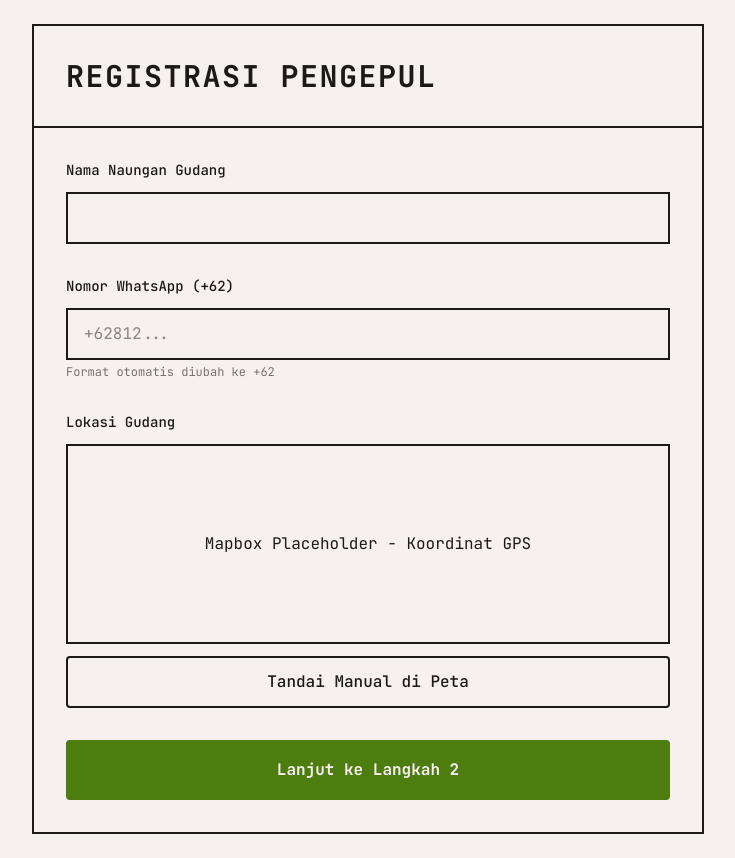
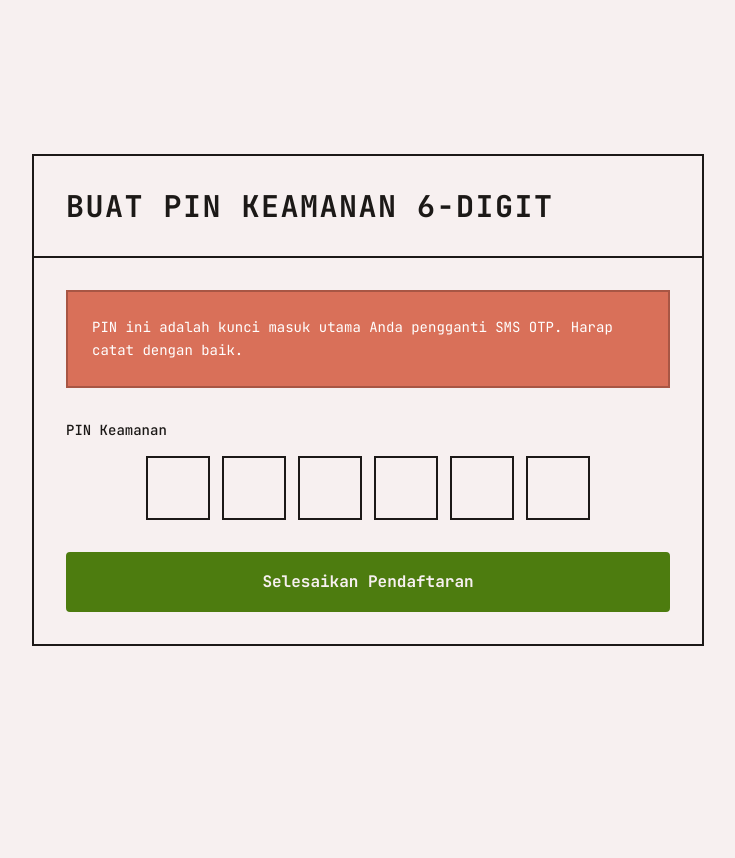
Before and after one commit to Cantaloopstrap/v0-agri-karta-base-layout, a Next.js app: page / in a window 1280 px wide. Shown: the whole page, without its empty margins (272-1007 px from the left). After the commit the page ends 800 px from the top, so only its background shows below. Built offline with nearby package versions, Linux system fonts and the light colour scheme.

Commit message:
feat: add Step 2 with PIN input and security warning
Introduce Step 2 with PIN creation and validation features

```diff
--- a/components/registrasi-pengepul.tsx
+++ b/components/registrasi-pengepul.tsx
@@ -3,8 +3,10 @@
 import { useState } from 'react'
 
 export default function RegistrasiPengepul() {
+  const [step, setStep] = useState(2)
   const [namaGudang, setNamaGudang] = useState('')
   const [whatsapp, setWhatsapp] = useState('')
+  const [pin, setPin] = useState(['', '', '', '', '', ''])
 
   const handleWhatsappChange = (e: React.ChangeEvent<HTMLInputElement>) => {
     let value = e.target.value.replace(/\D/g, '')
@@ -18,11 +20,40 @@ export default function RegistrasiPengepul() {
     }
   }
 
-  const handleSubmit = (e: React.FormEvent) => {
-    e.preventDefault()
-    console.log('[v0] Form submitted:', { namaGudang, whatsapp })
+  const handlePinChange = (index: number, value: string) => {
+    if (value.length > 1) return
+    if (!/^\d*$/.test(value)) return
+
+    const newPin = [...pin]
+    newPin[index] = value
+    setPin(newPin)
+
+    if (value && index < 5) {
+      const nextInput = document.getElementById(`pin-${index + 1}`)
+      nextInput?.focus()
+    }
   }
 
+  const handlePinKeyDown = (index: number, e: React.KeyboardEvent<HTMLInputElement>) => {
+    if (e.key === 'Backspace' && !pin[index] && index > 0) {
+      const prevInput = document.getElementById(`pin-${index - 1}`)
+      prevInput?.focus()
+    }
+  }
+
+  const handleStep1Submit = (e: React.FormEvent) => {
+    e.preventDefault()
+    console.log('[v0] Step 1 submitted:', { namaGudang, whatsapp })
+    setStep(2)
+  }
+
+  const handleStep2Submit = (e: React.FormEvent) => {
+    e.preventDefault()
+    const pinCode = pin.join('')
+    console.log('[v0] Step 2 submitted:', { pin: pinCode })
+  }
+
+  if (step === 1) {
     return (
       <main className="min-h-screen flex items-center justify-center bg-background p-6">
         <div className="w-full max-w-2xl">
@@ -36,7 +67,7 @@ export default function RegistrasiPengepul() {
             </div>
 
             {/* Form Content */}
-          <form onSubmit={handleSubmit} className="p-8 space-y-8">
+            <form onSubmit={handleStep1Submit} className="p-8 space-y-8">
               {/* Input 1: Nama Naungan Gudang */}
               <div className="space-y-3">
                 <label
@@ -110,3 +141,58 @@ export default function RegistrasiPengepul() {
       </main>
     )
   }
+
+  return (
+    <main className="min-h-screen flex items-center justify-center bg-background p-6">
+      <div className="w-full max-w-2xl">
+        {/* Registration Card - Step 2 */}
+        <div className="border-2 border-foreground bg-background">
+          {/* Header */}
+          <div className="border-b-2 border-foreground p-8">
+            <h1 className="text-3xl font-bold tracking-wider font-mono">
+              BUAT PIN KEAMANAN 6-DIGIT
+            </h1>
+          </div>
+
+          {/* Form Content */}
+          <form onSubmit={handleStep2Submit} className="p-8 space-y-8">
+            {/* Alert Warning */}
+            <div className="border-2 border-[#a85644] bg-[#d97059] text-white p-6 font-mono text-sm leading-relaxed">
+              PIN ini adalah kunci masuk utama Anda pengganti SMS OTP. Harap catat dengan baik.
+            </div>
+
+            {/* PIN Input Boxes */}
+            <div className="space-y-4">
+              <label className="block text-sm font-mono font-medium">
+                PIN Keamanan
+              </label>
+              <div className="flex gap-3 justify-center">
+                {[0, 1, 2, 3, 4, 5].map((index) => (
+                  <input
+                    key={index}
+                    id={`pin-${index}`}
+                    type="text"
+                    inputMode="numeric"
+                    maxLength={1}
+                    value={pin[index]}
+                    onChange={(e) => handlePinChange(index, e.target.value)}
+                    onKeyDown={(e) => handlePinKeyDown(index, e)}
+                    className="w-16 h-16 border-2 border-foreground bg-background text-center text-2xl font-mono font-bold focus:outline-none focus:ring-2 focus:ring-accent"
+                  />
+                ))}
+              </div>
+            </div>
+
+            {/* Submit Button */}
+            <button
+              type="submit"
+              className="w-full border-2 border-accent bg-accent text-accent-foreground px-6 py-4 font-mono text-base font-bold hover:bg-background hover:text-accent transition-colors rounded-sm"
+            >
+              Selesaikan Pendaftaran
+            </button>
+          </form>
+        </div>
+      </div>
+    </main>
+  )
+}
```
Lines whose indentation alone changed are shown as unchanged.
